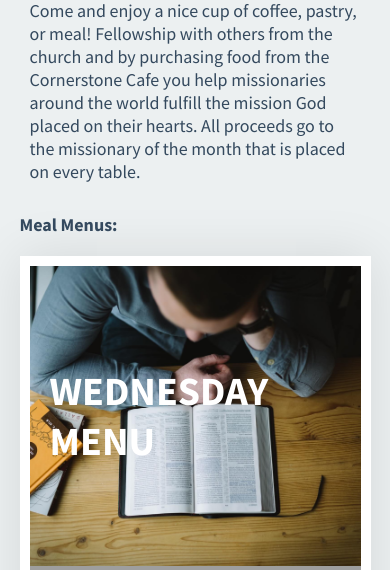
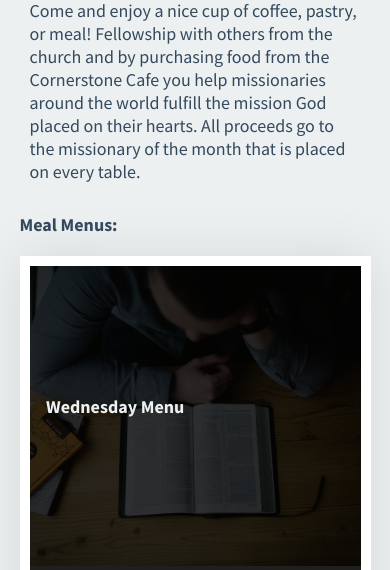
Before and after one commit to Cornerstone-Church/CAG-MainWebsite, a PHP site: page /ministries/cafe/ in a window 390 px wide. Shown: the part 709-1279 px from the top of the page. Run offline with PHP 8.4, Linux system fonts and the light colour scheme; some libraries are stand-ins or nearby versions; grey boxes are pictures that could not be loaded.

Commit message:
Flixed glitch were cafe menu does not show on mobile

```diff
--- a/ministries/cafe/index.html
+++ b/ministries/cafe/index.html
@@ -7,7 +7,7 @@
     <meta name="viewport" content="width=device-width, initial-scale=1">
     <link rel="stylesheet" href="/styles/style.css?version=19052201">
     <link rel="stylesheet" href="../styles/ministries_style.css">
-    <link rel="stylesheet" href="./styles/cafe_styles.css">
+    <link rel="stylesheet" href="./styles/cafe_styles.css?version=19061701">
 
     <!-- Fav Icons -->
     <link rel="apple-touch-icon" sizes="180x180" href="/fav_icons/apple-touch-icon.png">
@@ -77,7 +77,7 @@
             <h2>Meal Menus:</h2>
             <ul id="class-element">
 
-                <!-- Men's Discipleship -->
+                <!-- Wednesday Menu -->
                 <li class="class-selector">
                     <div class="placeholder-top">
                         <img src="/ref/pages/ministries_page/sections/men/disciple.jpg">
@@ -93,7 +93,7 @@
                     </div>
                 </li>
 
-                <!-- Men's Breakfast -->
+                <!-- Saturday Menu -->
                 <li class="class-selector">
                     <div class="placeholder-top">
                         <img src="/ref/pages/ministries_page/sections/men/breakfast.jpg">
--- a/ministries/cafe/styles/cafe_styles.css
+++ b/ministries/cafe/styles/cafe_styles.css
@@ -111,4 +111,12 @@ h2 {
     .class-selector .placeholder-bottom {
         width: 90%;
     }
+
+    .placeholder-top h2 {
+        display: none;
+    }
+
+    .class-selector .content-wrapper {
+        opacity: 1;
+    }
 }
```
